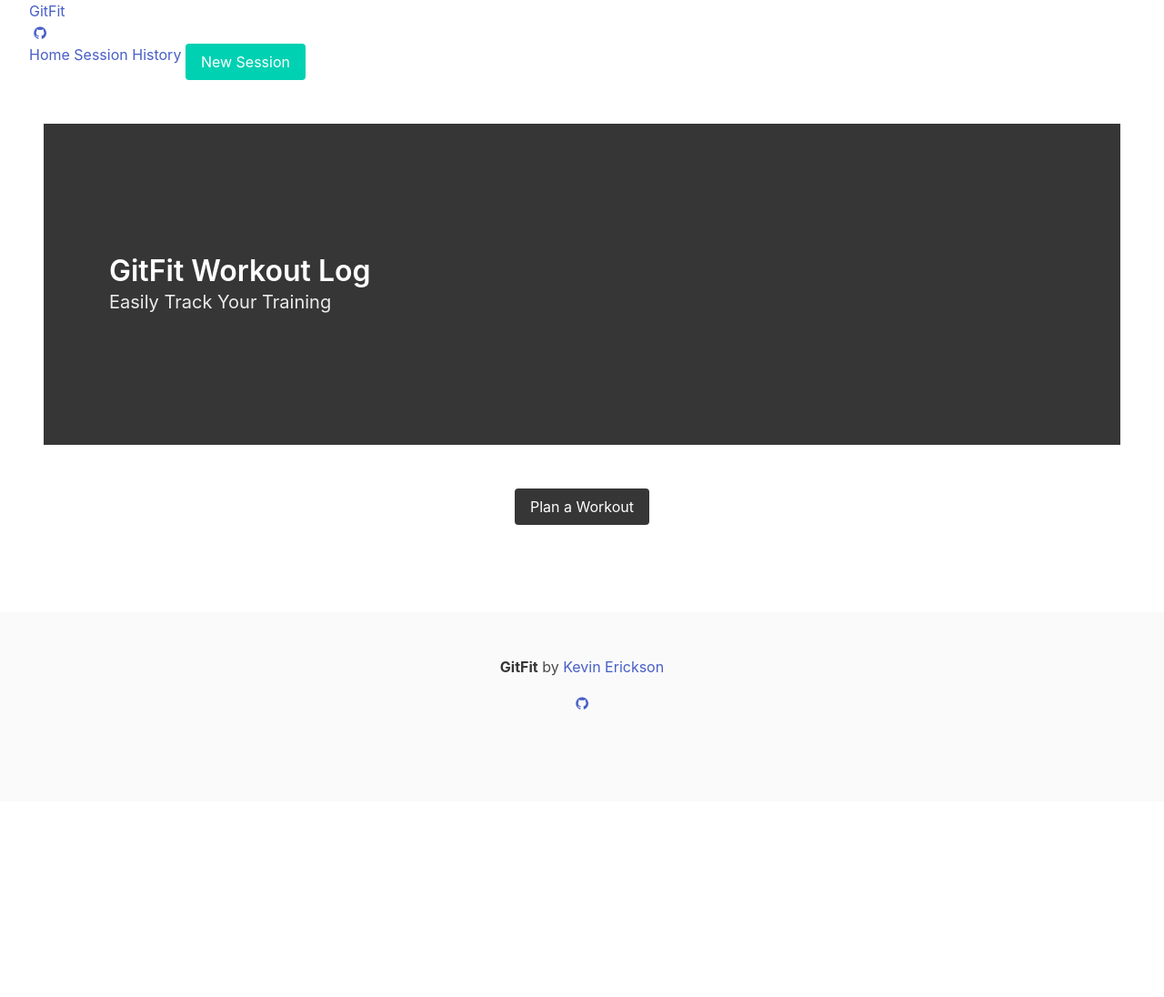
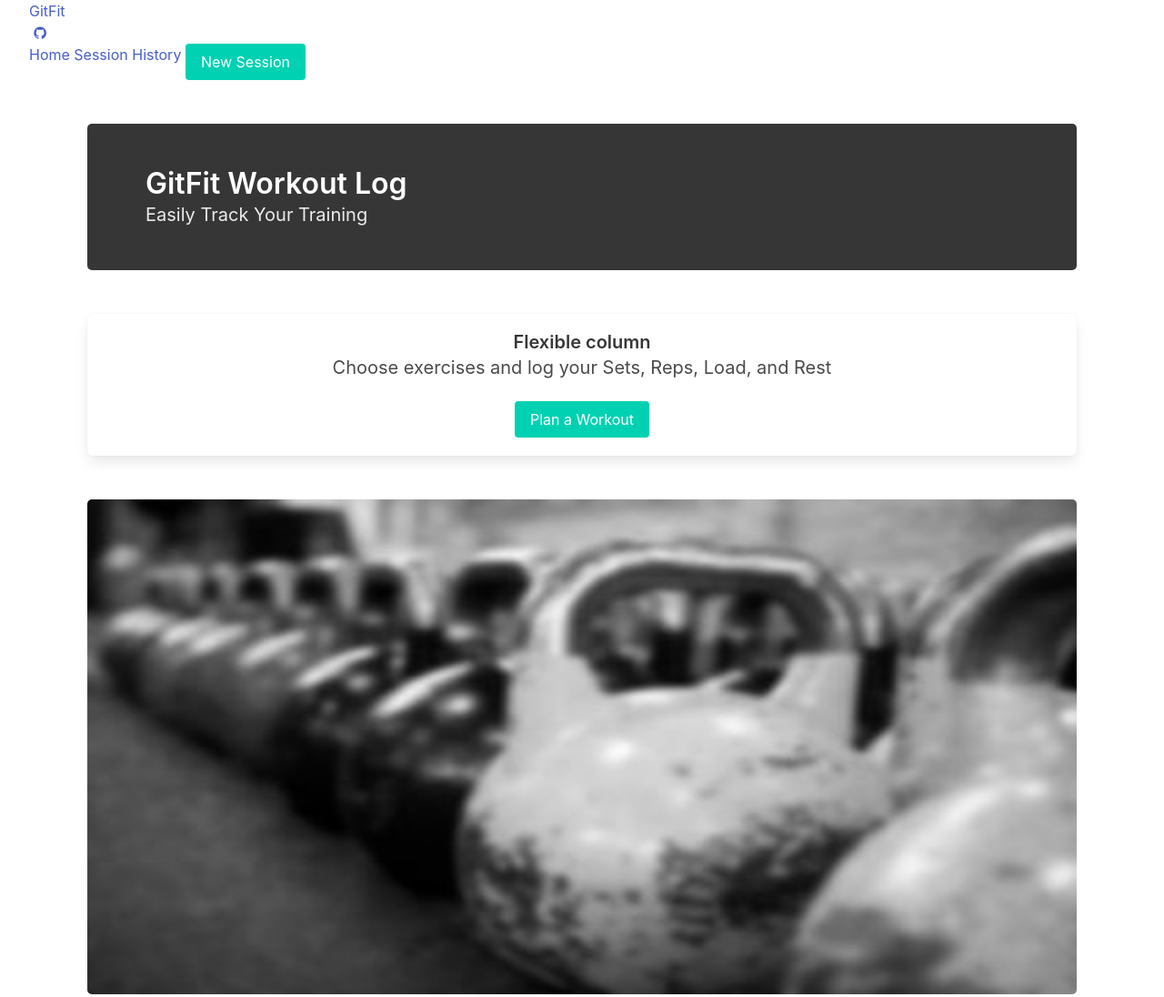
Before and after one commit to hnefatafl01/q1, a plain HTML site: page landingPage/index.html in a window 1280 px wide. Shown: the top 1096 px of the page at 91% size. Before the commit the page ends 881 px from the top, so only its background shows below. Drawn offline with nearby package versions, Linux system fonts and the light colour scheme.

Commit message:
landing page

```diff
--- a/app.js
+++ b/app.js
@@ -2,12 +2,6 @@ $(document).ready(function() {
   //hamburger menu toggle
   $('.mobile-nav').hide();
   $('span.nav-toggle').click(function() {
-    $('.mobile-nav').toggle();
-      // $('span.nav-toggle').hide();
+      $('.mobile-nav').toggle();
     });
   });
-  // $('.nav-toggle').click(function(e) {
-  //   $('.nav-toggle, .nav-item').toggleClass("is-active");
-  //   e.preventDefault();
-  //
-  // });
--- a/landingPage/index.html
+++ b/landingPage/index.html
@@ -5,8 +5,9 @@
     <meta charset="utf-8">
       <title>GitFit</title>
       <link rel="stylesheet" type="text/css" href="https://cdnjs.cloudflare.com/ajax/libs/bulma/0.2.3/css/bulma.css">
+      <link rel="stylesheet" type="text/css" href="../style.css">
       <link rel="stylesheet" href="https://maxcdn.bootstrapcdn.com/font-awesome/4.7.0/css/font-awesome.min.css">
-      <!-- <link rel="stylesheet" href="style.css"> -->
+
   </head>
 
   <body>
@@ -35,11 +36,13 @@
         </span>
 
         <span class="mobile-nav">
+          <div class="side-nav">
             <ul>
-            <li><a>Home</a></li>
-            <li><a>Session History</a></li>
-            <li><a>New Session</a></li>
+              <li><a href="index.html">Home</a></li>
+              <li><a href="#">Session History</a></li>
+              <li><a href="../new-workout-session/index.html">New Session</a></li>
             </ul>
+          </div>
         </span>
 
         <div class="nav-right nav-menu">
@@ -60,9 +63,9 @@
 
     <!-- main content  -->
     <main class="section is-fluid has-shadow">
-      <section class="hero has-shadow is-dark is-medium">
+      <div class="container is-fluid">
+        <section class="hero is-dark">
           <div class="hero-body">
-          <div class="container">
             <h1 class="title">
               GitFit Workout Log
             </h1>
@@ -72,10 +75,19 @@
           </div>
         </div>
        </section>
-     <section class="section has-text-centered has-shadow">
-      <a class="button is-dark" href="../new-workout-session/index.html">
+     <section class="section has-text-centered is-fluid has-shadow">
+      <section class="container">
+        <div class="box">
+          <p class="title is-5">Flexible column</p>
+          <p class="subtitle">Choose exercises and log your Sets, Reps, Load, and Rest</p>
+          <a class="button is-primary" href="../new-workout-session/index.html">
             <span>Plan a Workout</span>
           </a>
+        </div>
+      </section>
+      <figure class="image is-2by1">
+        <img src="background-kettlebells.jpg">
+      </figure>
      </section>
     </main>
 
@@ -84,13 +96,14 @@
       <div class="container is-fluid">
         <div class="content has-text-centered">
           <p>
-            <strong>GitFit</strong> by <a href="#">Kevin Erickson</a>
+            <strong>GitFit</strong> &copy; <a href="#">Kevin Erickson</a>
           </p>
           <p>
             <a class="icon" href="https://github.com/hnefatafl01">
               <i class="fa fa-github"></i>
             </a>
           </p>
+          <small><address>kevin.erick01@gmail.com</address></small>
         </div>
       </div>
     </footer>
--- a/style.css
+++ b/style.css
@@ -0,0 +1,44 @@
+body {
+  display: flex;
+  min-height: 100vh;
+  flex-direction: column;
+}
+
+.mobile-nav li a:hover {
+  color: #b86bff;
+}
+
+main {
+  flex: 1;
+
+}
+
+.hero {
+  margin-left: 1em;
+  margin-right: 1em;
+  border-radius: 5px;
+}
+
+.hero-body {
+  padding-left: 4em;
+}
+
+.image.is-2by1 {
+  margin-top: 3em;
+}
+
+.image.is-2by1  img {
+  border-radius: 5px;
+}
+
+.side-nav {
+  background-color: #363636;
+  z-index: 1;
+  height: 8vh;
+  width: 28vw;
+}
+
+.footer {
+  height: 2em;
+  padding-bottom: 1em;
+}
```
Also changed, not shown: new-workout-session/index.html (+2 -2 lines), landingPage/background-kettlebells.jpg (added), 2 other files. Lines whose indentation alone changed are shown as unchanged.
